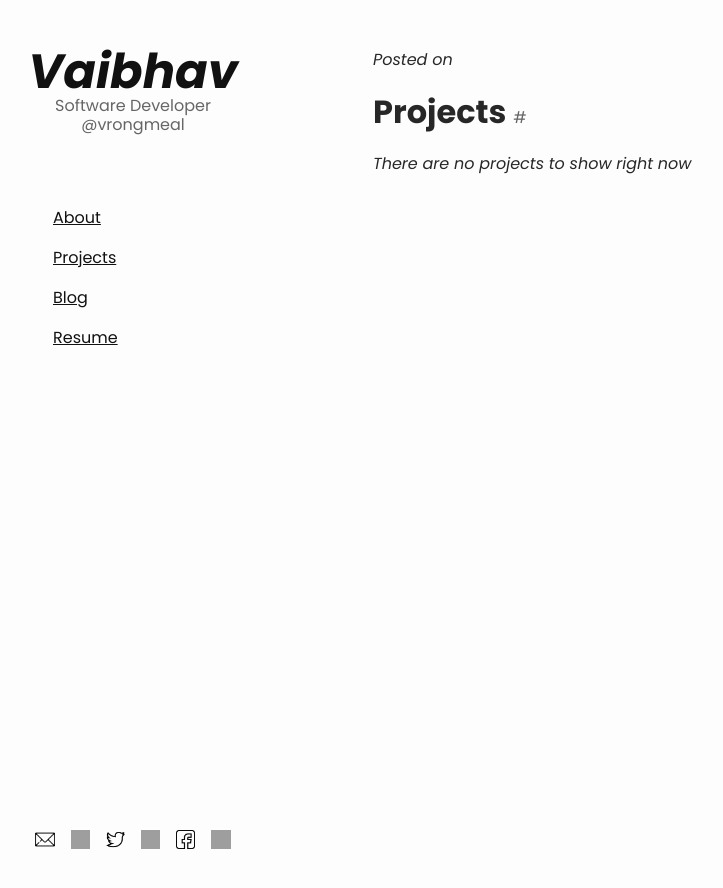
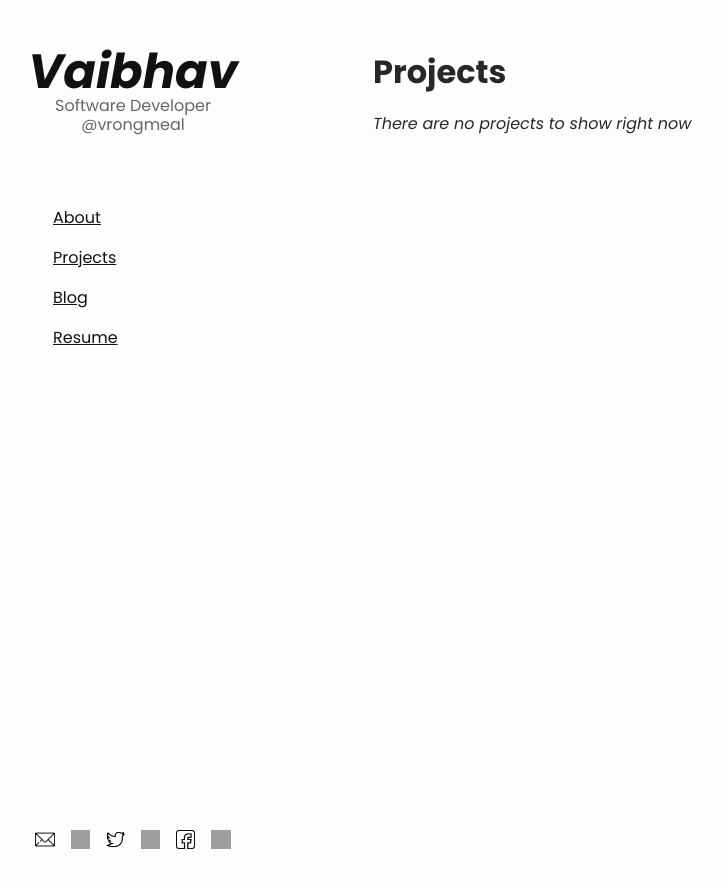
Before and after one commit to vrongmeal/vrongmeal, a Jekyll site: the page built from projects.html, in a window 1280 px wide. Shown: the top 888 px of the page, without its empty margins (27-750 px from the left). Built offline with Jekyll 4.4.1, drawn with Linux system fonts in a browser that asks for light colours; grey boxes are pictures that could not be loaded.

Commit message:
Fix layout for post and page.
Signed-off-by: Vaibhav <vrongmeal@gmail.com>

```diff
--- a/_config.yml
+++ b/_config.yml
@@ -29,12 +29,12 @@ defaults:
     path: ""
     type: blog
   values:
-    layout: page
+    layout: post
 - scope:
     path: ""
     type: projects
   values:
-    layout: page
+    layout: post
 
 plugins:
 - jekyll-feed
--- a/_layouts/page.html
+++ b/_layouts/page.html
@@ -8,15 +8,11 @@ layout: default
 <div class="container">
 
   <main>
-    <p>
-      <em>Posted on {{ page.date | date_to_string }}</em>
-    </p>
     <h1>
       {{ page.title }}
-      <a class="anchor-heading" href="{{ page.url | prepend: site.baseurl | replace: '//', '/' }}">#</a>
     </h1>
 
-    {% include content.html html=content anchorBody="#" anchorClass="anchor-heading" %}
+    {{ content }}
   </main>
 
 </div>
--- a/index.html
+++ b/index.html
@@ -23,9 +23,7 @@ layout: default
           <a
             href="{{ link.href }}"
             target="{{ link.target }}"
-          >
-            {{ link.title }}
-          </a>
+          >{{ link.title }}</a>
         </div>
       {% endfor %}
     </div>
```
Also changed, not shown: _layouts/post.html (added, +22 -0 lines).
